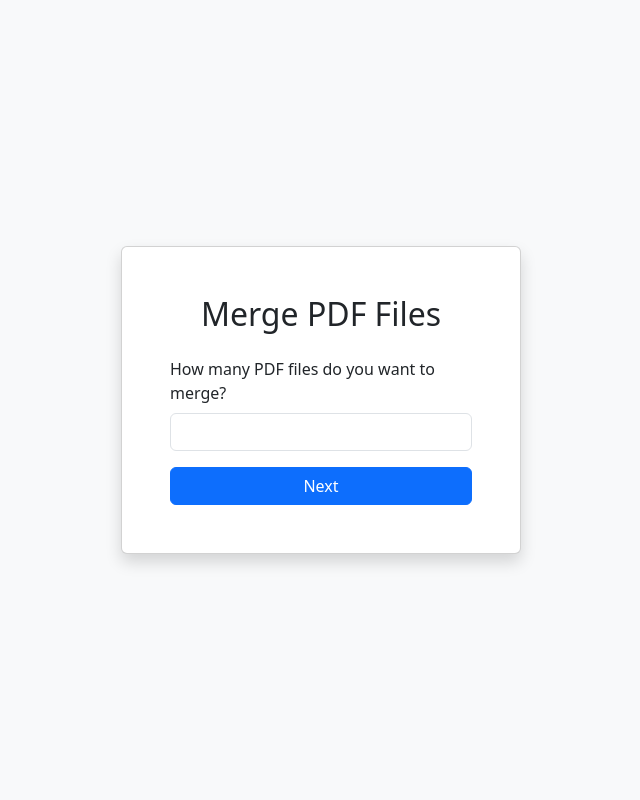
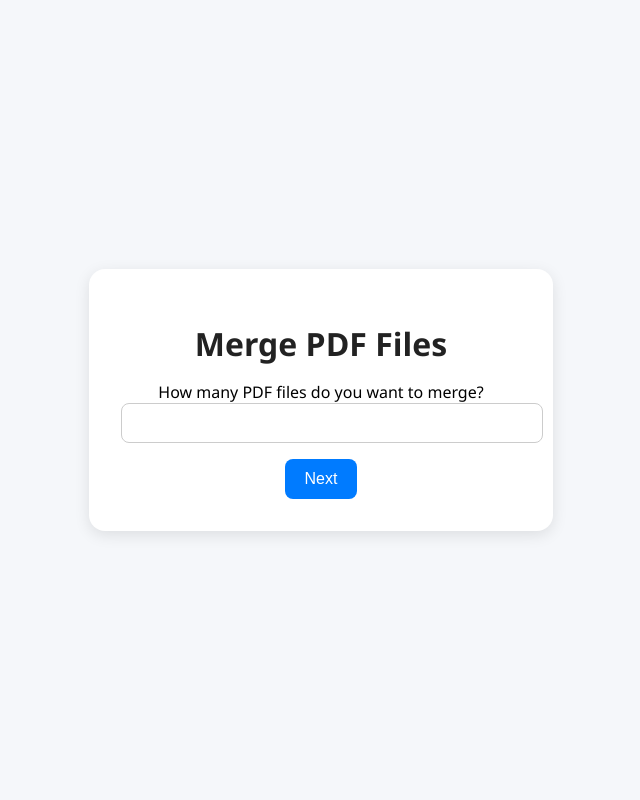
Before and after one commit to ChilliRoger/pdf-merger, a Flask app: page / in a window 1280 px wide. Shown: the whole page, without its empty margins (319-959 px from the left). Run offline with Flask 3, Linux system fonts and the light colour scheme; parts of the project's set-up code (start-up, migrations or seed data) failed here and were passed over.

Commit message:
fits in screen

```diff
--- a/templates/index.html
+++ b/templates/index.html
@@ -1,25 +1,64 @@
 <!DOCTYPE html>
 <html lang="en">
 <head>
-  <meta charset="UTF-8" />
-  <meta name="viewport" content="width=device-width, initial-scale=1.0" />
-  <title>PDF Merger</title>
-  <link href="https://cdn.jsdelivr.net/npm/bootstrap@5.3.3/dist/css/bootstrap.min.css" rel="stylesheet">
+    <meta charset="UTF-8">
+    <meta name="viewport" content="width=device-width, initial-scale=1.0">
+    <title>PDF Merger</title>
+    <style>
+        body {
+            font-family: 'Segoe UI', sans-serif;
+            background: #f5f7fa;
+            margin: 0;
+            padding: 0;
+            display: flex;
+            justify-content: center;
+            align-items: center;
+            height: 100vh;
+        }
+        .container {
+            background: white;
+            padding: 2rem;
+            border-radius: 1rem;
+            box-shadow: 0 4px 15px rgba(0,0,0,0.1);
+            text-align: center;
+            width: 90%;
+            max-width: 400px;
+        }
+        h1 {
+            margin-bottom: 1rem;
+            color: #222;
+        }
+        input[type="number"] {
+            width: 100%;
+            padding: 10px;
+            font-size: 1rem;
+            border: 1px solid #ccc;
+            border-radius: 0.5rem;
+            margin-bottom: 1rem;
+        }
+        button {
+            background-color: #007BFF;
+            color: white;
+            border: none;
+            padding: 0.7rem 1.2rem;
+            border-radius: 0.5rem;
+            cursor: pointer;
+            font-size: 1rem;
+            transition: background 0.2s ease;
+        }
+        button:hover {
+            background-color: #0056b3;
+        }
+    </style>
 </head>
-<body class="bg-light d-flex flex-column justify-content-center align-items-center vh-100">
-
-  <div class="card shadow p-5" style="width: 400px;">
-    <h2 class="text-center mb-4">Merge PDF Files</h2>
-    <form method="POST">
-      <div class="mb-3">
-        <label class="form-label">How many PDF files do you want to merge?</label>
-        <input type="number" name="num_files" class="form-control text-center" min="2" required>
-      </div>
-      <div class="d-grid">
-        <button type="submit" class="btn btn-primary">Next</button>
-      </div>
-    </form>
-  </div>
-
+<body>
+    <div class="container">
+        <h1>Merge PDF Files</h1>
+        <form method="POST">
+            <label>How many PDF files do you want to merge?</label>
+            <input type="number" name="num_files" min="2" max="50" required>
+            <button type="submit">Next</button>
+        </form>
+    </div>
 </body>
 </html>
```
Also changed, not shown: templates/result.html (+49 -13 lines), templates/upload.html (+65 -15 lines).
